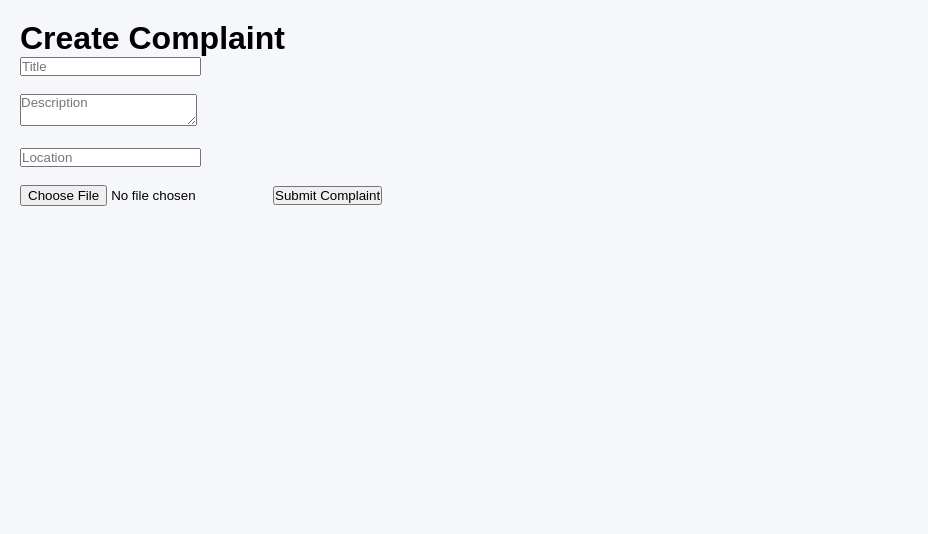
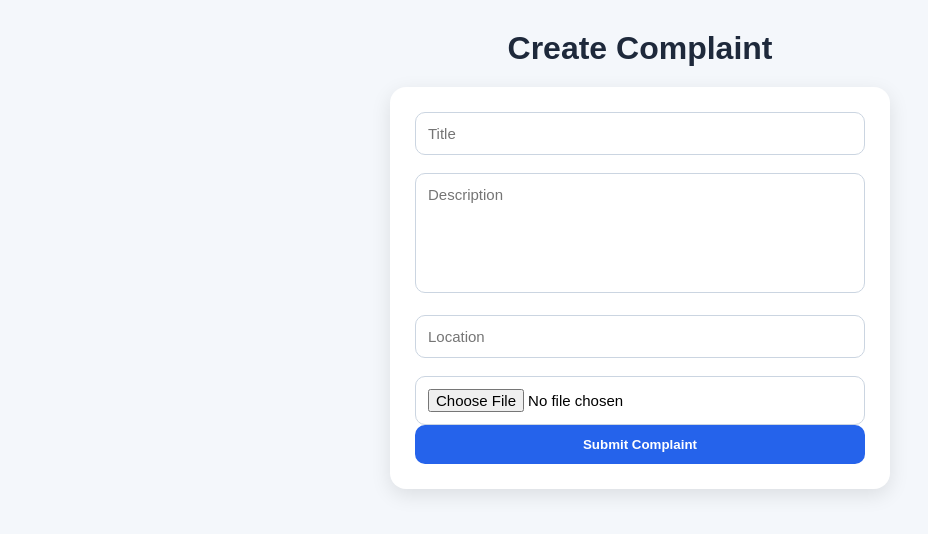
Before and after one commit to G-saritha11/civic-track, a React (Vite) app: page /create-complaint in a window 1280 px wide. Shown: the top 534 px of the page, without its empty margins (0-928 px from the left). Built offline with nearby package versions, Linux system fonts and the light colour scheme.

Commit message:
Updated frontend features

```diff
--- a/src/components/AllComplaints.css
+++ b/src/components/AllComplaints.css
@@ -125,6 +125,26 @@
   width: 480px;
   box-shadow: 0 10px 30px rgba(0,0,0,0.25);
 }
+@media (max-width: 600px) {
+
+  .popup-card {
+    width: 90%;
+    padding: 18px;
+  }
+
+  .popup-image {
+    height: 180px;
+  }
+
+  .popup-actions {
+    flex-direction: column;
+  }
+
+  .feedback-btn,
+  .close-btn {
+    width: 100%;
+  }
+}
 
 .popup-image {
   width: 100%;
@@ -148,3 +168,10 @@
   border-radius: 6px;
   cursor: pointer;
 }
+.table-container {
+  overflow-x: auto;
+}
+
+.complaints-table {
+  min-width: 900px;
+}
--- /dev/null
+++ b/src/components/CreateComplaint.css
@@ -0,0 +1,61 @@
+.create-container {
+  min-height: 100vh;
+  padding: 30px;
+  background: #f4f7fb;
+  display: flex;
+  flex-direction: column;
+  align-items: center;
+}
+
+.create-container h1 {
+  margin-bottom: 20px;
+  color: #1e293b;
+}
+
+.create-form {
+  background: white;
+  width: 100%;
+  max-width: 500px;
+  padding: 25px;
+  border-radius: 16px;
+  box-shadow: 0 6px 20px rgba(0,0,0,0.1);
+}
+
+.create-form input,
+.create-form textarea {
+  width: 100%;
+  padding: 12px;
+  border: 1px solid #cbd5e1;
+  border-radius: 10px;
+  font-size: 15px;
+}
+
+.create-form textarea {
+  min-height: 120px;
+  resize: none;
+}
+
+.create-form button {
+  width: 100%;
+  padding: 12px;
+  background: #2563eb;
+  color: white;
+  border: none;
+  border-radius: 10px;
+  font-weight: bold;
+  cursor: pointer;
+}
+
+@media (max-width: 600px) {
+  .create-container {
+    padding: 15px;
+  }
+
+  .create-form {
+    padding: 18px;
+  }
+
+  .create-container h1 {
+    font-size: 24px;
+  }
+}
--- a/src/components/CreateComplaint.jsx
+++ b/src/components/CreateComplaint.jsx
@@ -1,6 +1,8 @@
 import React, { useState } from "react";
 
 import { createComplaint } from "../api/api";
+
+import "./CreateComplaint.css";
 
 function CreateComplaint() {
 
@@ -38,11 +40,10 @@ function CreateComplaint() {
 
 };
   return (
-    <div style={{ padding: "20px" }}>
-
+     <div className="create-container">
       <h1>Create Complaint</h1>
 
-      <form onSubmit={handleSubmit}>
+      <form className="create-form" onSubmit={handleSubmit}>
 
         <input
           type="text"
--- a/src/components/adminDashboard.css
+++ b/src/components/adminDashboard.css
@@ -443,6 +443,27 @@ td{
   font-size: 15px;
 }
 
+@media (max-width: 600px) {
+
+  .popup-card {
+    width: 90%;
+    padding: 18px;
+  }
+
+  .popup-image {
+    height: 180px;
+  }
+
+  .popup-actions {
+    flex-direction: column;
+  }
+
+  .feedback-btn,
+  .close-btn {
+    width: 100%;
+  }
+}
+
 .popup-card textarea {
   width: 100%;
   height: 90px;
@@ -477,3 +498,48 @@ td{
   border-radius: 6px;
   cursor: pointer;
 }
+.table-box {
+  overflow-x: auto;
+}
+
+.table-box table {
+  min-width: 900px;
+}
+@media (max-width: 768px) {
+  .dashboard {
+    flex-direction: column;
+  }
+
+  .sidebar {
+    width: 100%;
+    min-height: auto;
+    flex-direction: row;
+    overflow-x: auto;
+    padding: 10px;
+  }
+
+  .sidebar h2 {
+    display: none;
+  }
+
+  .menu-item {
+    min-width: max-content;
+    font-size: 14px;
+    padding: 10px;
+  }
+
+  .main {
+    width: 100%;
+    padding: 15px;
+  }
+
+  .cards {
+    grid-template-columns: 1fr;
+  }
+
+  .topbar {
+    flex-direction: column;
+    align-items: flex-start;
+    gap: 10px;
+  }
+}
--- a/src/components/adminDashboard.jsx
+++ b/src/components/adminDashboard.jsx
@@ -394,8 +394,7 @@ function AdminDashboard() {
   <div
    className="popup-overlay" >
 
-    <div
-    div className="popup-card" >
+    <div className="popup-card" >
 
       <h2>{selectedComplaint.title}</h2>
 
```
